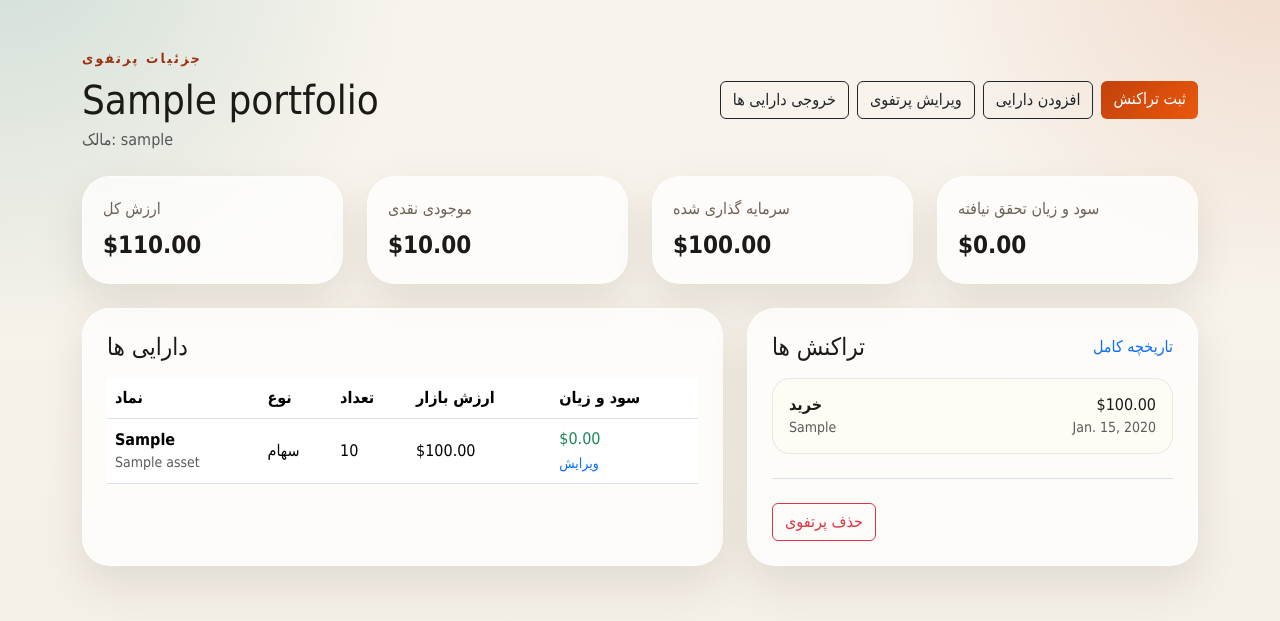
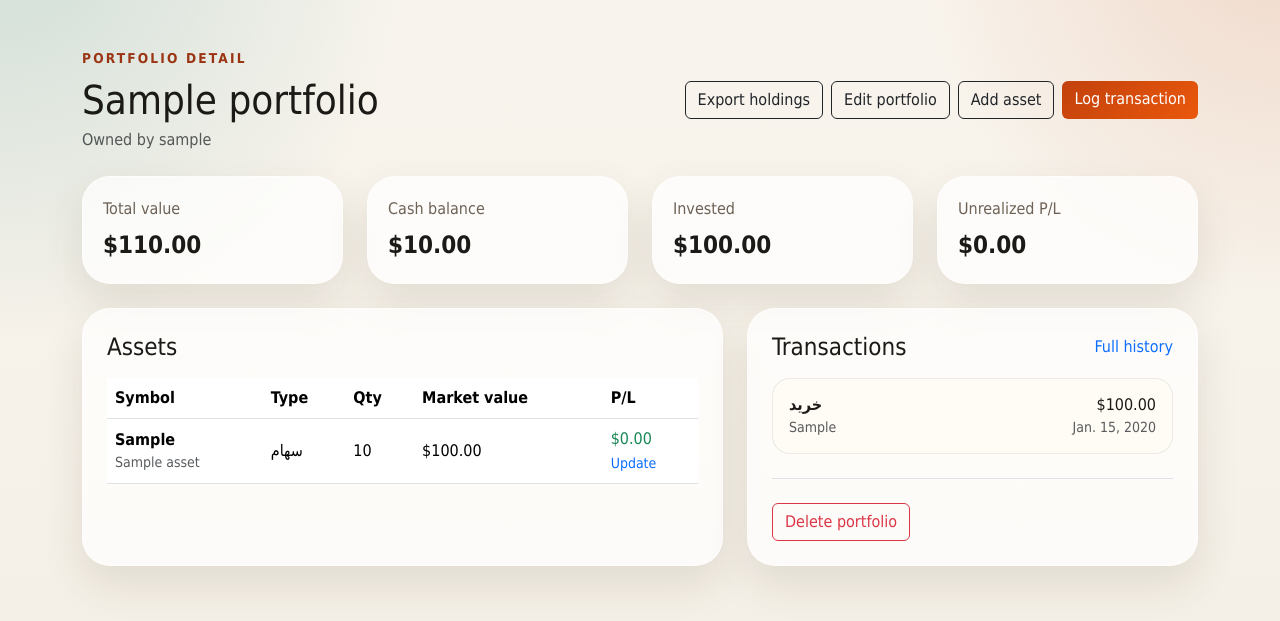
Before and after one commit to Taha-Tahmasb/polito, a Django app: page /portfolios/1/ in a window 1280 px wide. Shown: the part 79-700 px from the top of the page. Run offline with Django 4.2, Linux system fonts and the light colour scheme; a user stored in the database is signed in; tables that the repository leaves empty hold one stand-in row (values such as "Sample post"); some libraries are stand-ins or nearby versions.

Commit message:
Finish bilingual coverage for portfolio screens

```diff
--- a/portfolio/views.py
+++ b/portfolio/views.py
@@ -126,6 +126,7 @@ class DashboardView(OwnerQuerysetMixin, TemplateView):
                 'goal_progress_rows': sorted(portfolio_rows, key=lambda row: row['target_gap'], reverse=True),
                 'top_assets': top_assets,
                 'watchlist_assets': watchlist_assets,
+                'cash_movement_label': tr('گردش نقدی', 'Cash movement'),
             }
         )
         return context
@@ -139,6 +140,11 @@ class PortfolioListView(OwnerQuerysetMixin, ListView):
     def get_queryset(self):
         return self.get_portfolios().prefetch_related('assets')
 
+    def get_context_data(self, **kwargs):
+        context = super().get_context_data(**kwargs)
+        context['default_description'] = tr('هنوز توضیحی ثبت نشده است.', 'No description added yet.')
+        return context
+
 
 class PortfolioDetailView(OwnerQuerysetMixin, DetailView):
     model = Portfolio
@@ -147,6 +153,11 @@ class PortfolioDetailView(OwnerQuerysetMixin, DetailView):
 
     def get_queryset(self):
         return self.get_portfolios().prefetch_related('assets', 'transactions__asset')
+
+    def get_context_data(self, **kwargs):
+        context = super().get_context_data(**kwargs)
+        context['cash_movement_label'] = tr('گردش نقدی', 'Cash movement')
+        return context
 
 
 class PortfolioHoldingsExportView(OwnerQuerysetMixin, DetailView):
@@ -316,6 +327,7 @@ class TransactionListView(OwnerQuerysetMixin, ListView):
                 'selected_portfolio': self.request.GET.get('portfolio', ''),
                 'selected_type': self.request.GET.get('type', ''),
                 'filtered_total': sum((item.total_amount for item in filtered_transactions), Decimal('0')),
+                'cash_movement_label': tr('گردش نقدی', 'Cash movement'),
             }
         )
         return context
--- a/templates/portfolio/portfolio_detail.html
+++ b/templates/portfolio/portfolio_detail.html
@@ -6,38 +6,38 @@
 {% block content %}
 <section class="d-flex justify-content-between align-items-center mb-4 flex-wrap gap-3">
     <div>
-        <p class="eyebrow mb-2">جزئیات پرتفوی</p>
+        <p class="eyebrow mb-2">{% if LANGUAGE_CODE == 'fa' %}جزئیات پرتفوی{% else %}Portfolio detail{% endif %}</p>
         <h1 class="mb-1">{{ portfolio.name }}</h1>
-        <p class="text-muted mb-0">مالک: {{ portfolio.owner.username }}</p>
+        <p class="text-muted mb-0">{% if LANGUAGE_CODE == 'fa' %}مالک:{% else %}Owned by{% endif %} {{ portfolio.owner.username }}</p>
     </div>
     <div class="d-flex gap-2">
-        <a class="btn btn-outline-dark" href="{% url 'portfolio:export' portfolio.pk %}">خروجی دارایی ها</a>
-        <a class="btn btn-outline-dark" href="{% url 'portfolio:edit' portfolio.pk %}">ویرایش پرتفوی</a>
-        <a class="btn btn-outline-dark" href="{% url 'portfolio:asset-create' %}?portfolio={{ portfolio.pk }}">افزودن دارایی</a>
-        <a class="btn btn-accent" href="{% url 'portfolio:transaction-create' %}?portfolio={{ portfolio.pk }}">ثبت تراکنش</a>
+        <a class="btn btn-outline-dark" href="{% url 'portfolio:export' portfolio.pk %}">{% if LANGUAGE_CODE == 'fa' %}خروجی دارایی ها{% else %}Export holdings{% endif %}</a>
+        <a class="btn btn-outline-dark" href="{% url 'portfolio:edit' portfolio.pk %}">{% if LANGUAGE_CODE == 'fa' %}ویرایش پرتفوی{% else %}Edit portfolio{% endif %}</a>
+        <a class="btn btn-outline-dark" href="{% url 'portfolio:asset-create' %}?portfolio={{ portfolio.pk }}">{% if LANGUAGE_CODE == 'fa' %}افزودن دارایی{% else %}Add asset{% endif %}</a>
+        <a class="btn btn-accent" href="{% url 'portfolio:transaction-create' %}?portfolio={{ portfolio.pk }}">{% if LANGUAGE_CODE == 'fa' %}ثبت تراکنش{% else %}Log transaction{% endif %}</a>
     </div>
 </section>
 
 <div class="row g-4 mb-4">
-    <div class="col-md-3"><div class="stat-card h-100"><span>ارزش کل</span><strong>${{ portfolio.total_value|floatformat:2|intcomma }}</strong></div></div>
-    <div class="col-md-3"><div class="stat-card h-100"><span>موجودی نقدی</span><strong>${{ portfolio.cash_balance|floatformat:2|intcomma }}</strong></div></div>
-    <div class="col-md-3"><div class="stat-card h-100"><span>سرمایه گذاری شده</span><strong>${{ portfolio.invested_amount|floatformat:2|intcomma }}</strong></div></div>
-    <div class="col-md-3"><div class="stat-card h-100"><span>سود و زیان تحقق نیافته</span><strong>${{ portfolio.unrealized_profit|floatformat:2|intcomma }}</strong></div></div>
+    <div class="col-md-3"><div class="stat-card h-100"><span>{% if LANGUAGE_CODE == 'fa' %}ارزش کل{% else %}Total value{% endif %}</span><strong>${{ portfolio.total_value|floatformat:2|intcomma }}</strong></div></div>
+    <div class="col-md-3"><div class="stat-card h-100"><span>{% if LANGUAGE_CODE == 'fa' %}موجودی نقدی{% else %}Cash balance{% endif %}</span><strong>${{ portfolio.cash_balance|floatformat:2|intcomma }}</strong></div></div>
+    <div class="col-md-3"><div class="stat-card h-100"><span>{% if LANGUAGE_CODE == 'fa' %}سرمایه گذاری شده{% else %}Invested{% endif %}</span><strong>${{ portfolio.invested_amount|floatformat:2|intcomma }}</strong></div></div>
+    <div class="col-md-3"><div class="stat-card h-100"><span>{% if LANGUAGE_CODE == 'fa' %}سود و زیان تحقق نیافته{% else %}Unrealized P/L{% endif %}</span><strong>${{ portfolio.unrealized_profit|floatformat:2|intcomma }}</strong></div></div>
 </div>
 
 <div class="row g-4">
     <div class="col-lg-7">
         <div class="panel p-4 h-100">
-            <h2 class="h4 mb-3">دارایی ها</h2>
+            <h2 class="h4 mb-3">{% if LANGUAGE_CODE == 'fa' %}دارایی ها{% else %}Assets{% endif %}</h2>
             <div class="table-responsive">
                 <table class="table align-middle">
                     <thead>
                         <tr>
-                            <th>نماد</th>
-                            <th>نوع</th>
-                            <th>تعداد</th>
-                            <th>ارزش بازار</th>
-                            <th>سود و زیان</th>
+                            <th>{% if LANGUAGE_CODE == 'fa' %}نماد{% else %}Symbol{% endif %}</th>
+                            <th>{% if LANGUAGE_CODE == 'fa' %}نوع{% else %}Type{% endif %}</th>
+                            <th>{% if LANGUAGE_CODE == 'fa' %}تعداد{% else %}Qty{% endif %}</th>
+                            <th>{% if LANGUAGE_CODE == 'fa' %}ارزش بازار{% else %}Market value{% endif %}</th>
+                            <th>{% if LANGUAGE_CODE == 'fa' %}سود و زیان{% else %}P/L{% endif %}</th>
                         </tr>
                     </thead>
                     <tbody>
@@ -52,12 +52,12 @@
                             <td>${{ asset.market_value|floatformat:2|intcomma }}</td>
                             <td>
                                 <div class="{% if asset.pnl >= 0 %}text-success{% else %}text-danger{% endif %}">${{ asset.pnl|floatformat:2|intcomma }}</div>
-                                <a class="small text-decoration-none" href="{% url 'portfolio:asset-edit' asset.pk %}">ویرایش</a>
+                                <a class="small text-decoration-none" href="{% url 'portfolio:asset-edit' asset.pk %}">{% if LANGUAGE_CODE == 'fa' %}ویرایش{% else %}Update{% endif %}</a>
                             </td>
                         </tr>
                         {% empty %}
                         <tr>
-                            <td colspan="5" class="text-muted">هنوز دارایی ای اضافه نشده است.</td>
+                            <td colspan="5" class="text-muted">{% if LANGUAGE_CODE == 'fa' %}هنوز دارایی ای اضافه نشده است.{% else %}No assets added yet.{% endif %}</td>
                         </tr>
                         {% endfor %}
                     </tbody>
@@ -68,15 +68,15 @@
     <div class="col-lg-5">
         <div class="panel p-4 h-100">
             <div class="d-flex justify-content-between align-items-center mb-3">
-                <h2 class="h4 mb-0">تراکنش ها</h2>
-                <a href="{% url 'portfolio:transactions' %}" class="text-decoration-none">تاریخچه کامل</a>
+                <h2 class="h4 mb-0">{% if LANGUAGE_CODE == 'fa' %}تراکنش ها{% else %}Transactions{% endif %}</h2>
+                <a href="{% url 'portfolio:transactions' %}" class="text-decoration-none">{% if LANGUAGE_CODE == 'fa' %}تاریخچه کامل{% else %}Full history{% endif %}</a>
             </div>
             <div class="vstack gap-3">
                 {% for transaction in portfolio.transactions.all %}
                 <article class="transaction-item">
                     <div>
                         <strong>{{ transaction.get_transaction_type_display }}</strong>
-                        <div class="text-muted small">{{ transaction.asset.symbol|default:'گردش نقدی' }}</div>
+                        <div class="text-muted small">{{ transaction.asset.symbol|default:cash_movement_label }}</div>
                     </div>
                     <div class="text-end">
                         <div>${{ transaction.total_amount|floatformat:2|intcomma }}</div>
@@ -84,11 +84,11 @@
                     </div>
                 </article>
                 {% empty %}
-                <p class="text-muted mb-0">هنوز تراکنشی ثبت نشده است.</p>
+                <p class="text-muted mb-0">{% if LANGUAGE_CODE == 'fa' %}هنوز تراکنشی ثبت نشده است.{% else %}No transactions logged yet.{% endif %}</p>
                 {% endfor %}
             </div>
             <div class="pt-4 mt-4 border-top">
-                <a class="btn btn-outline-danger" href="{% url 'portfolio:delete' portfolio.pk %}">حذف پرتفوی</a>
+                <a class="btn btn-outline-danger" href="{% url 'portfolio:delete' portfolio.pk %}">{% if LANGUAGE_CODE == 'fa' %}حذف پرتفوی{% else %}Delete portfolio{% endif %}</a>
             </div>
         </div>
     </div>
```
Also changed, not shown: portfolio/management/commands/seed_demo_data.py (+25 -19 lines), templates/portfolio/confirm_delete.html (+7 -7 lines), templates/portfolio/dashboard.html (+29 -29 lines), templates/portfolio/portfolio_list.html (+9 -9 lines), templates/portfolio/transaction_list.html (+21 -21 lines).
